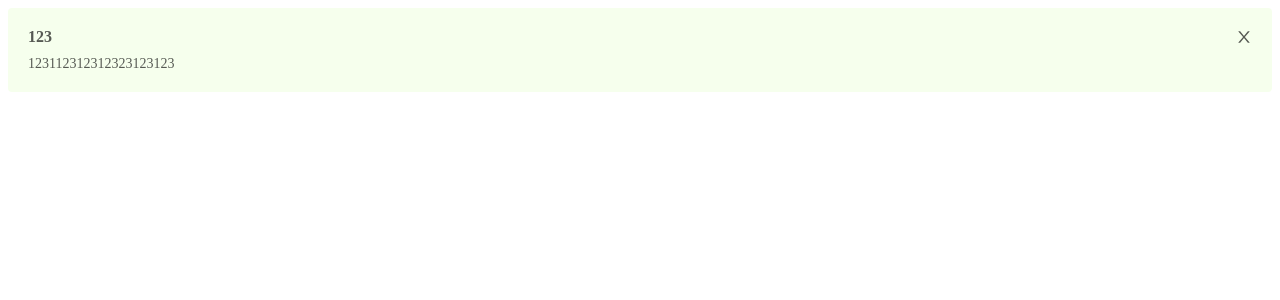
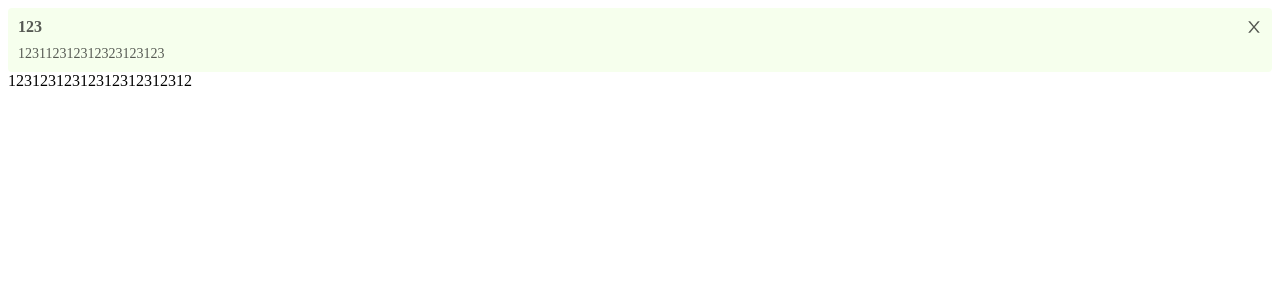
Before and after one commit to MyPrototypeWhat/toy-uiDesign, a React app: page / in a window 1280 px wide. Shown: the top 300 px of the page. Built offline with nearby package versions, Linux system fonts and the light colour scheme.

Commit message:
updateAlert17.02

```diff
--- a/src/App.js
+++ b/src/App.js
@@ -4,7 +4,10 @@ class App extends Component {
   render() {
     return (
       <Fragment>
-        <Alert closed={true} title='123' text='123112312312323123123'/>
+        <Alert closed={true} title='123' text='123112312312323123123' closeTrans={true}/>
+        <div>
+          12312312312312312312312
+        </div>
       </Fragment>
     );
   }
--- a/src/components/Alert/index.js
+++ b/src/components/Alert/index.js
@@ -1,2 +1,2 @@
-import {Alert} from './view/Alert';
+import {Alert} from './view/alert';
 export {Alert};
--- a/src/components/Alert/view/alert.js
+++ b/src/components/Alert/view/alert.js
@@ -3,13 +3,14 @@ import './style.less';
 export const Alert=(props)=>{
     const [flage,setFlage]=React.useState(true);
     console.log(flage)
+    const time =props.transTime||300
     return(
         <Fragment>
             {
-                flage?
-                (
+                flage
+                ?(
                     <div className='Chaos-alert Chaos-alert-Container' style={{background:props.backgroundColor,color:props.color}}>
-                        <div className='Chaos-alert'>
+                        <div>
                             {
                                 props.title?
                                 (<div className='Chaos-alert-title'>
@@ -17,11 +18,22 @@ export const Alert=(props)=>{
                                     {
                                         props.closed?
                                         (<span className='Chaos-alert-close' onClick={()=>{
-                                            setFlage(false);
+                                            if(props.closeTrans){
+                                                document.querySelector('.Chaos-alert').className='Chaos-alert alert-exit';
+                                                setTimeout(()=>{
+                                                    setFlage(false);
+                                                },time)
+                                            }else{
+                                                setFlage(false);
+                                            }
                                         }}>
-                                            <svg viewBox="64 64 896 896" data-icon="close" width="1em" height="1em" fill="currentColor" aria-hidden="true">
-                                                <path d="M563.8 512l262.5-312.9c4.4-5.2.7-13.1-6.1-13.1h-79.8c-4.7 0-9.2 2.1-12.3 5.7L511.6 449.8 295.1 191.7c-3-3.6-7.5-5.7-12.3-5.7H203c-6.8 0-10.5 7.9-6.1 13.1L459.4 512 196.9 824.9A7.95 7.95 0 0 0 203 838h79.8c4.7 0 9.2-2.1 12.3-5.7l216.5-258.1 216.5 258.1c3 3.6 7.5 5.7 12.3 5.7h79.8c6.8 0 10.5-7.9 6.1-13.1L563.8 512z"></path>
-                                            </svg>
+                                            {
+                                                props.closeTxt
+                                                ?props.closeTxt
+                                                :(<svg viewBox="64 64 896 896" data-icon="close" width="1em" height="1em" fill="currentColor" aria-hidden="true">
+                                                    <path d="M563.8 512l262.5-312.9c4.4-5.2.7-13.1-6.1-13.1h-79.8c-4.7 0-9.2 2.1-12.3 5.7L511.6 449.8 295.1 191.7c-3-3.6-7.5-5.7-12.3-5.7H203c-6.8 0-10.5 7.9-6.1 13.1L459.4 512 196.9 824.9A7.95 7.95 0 0 0 203 838h79.8c4.7 0 9.2-2.1 12.3-5.7l216.5-258.1 216.5 258.1c3 3.6 7.5 5.7 12.3 5.7h79.8c6.8 0 10.5-7.9 6.1-13.1L563.8 512z"></path>
+                                                </svg>)
+                                            }
                                         </span>)
                                         :null
                                     }
--- a/src/components/Alert/view/style.less
+++ b/src/components/Alert/view/style.less
@@ -5,6 +5,9 @@
     border-radius: 4px;
     color: rgba(0,0,0,0.65);
     font-size:14px;
+    overflow:hidden;
+    transition:all 0.5s cubic-bezier(.78,.14,.15,.86);
+    max-height:1000px;
     .Chaos-alert-title{
         display: flex;
         justify-content: space-between;
@@ -21,3 +24,7 @@
         align-items: center;
     }
 }
+.alert-exit{
+    max-height:0;
+    transition:all 0.3s cubic-bezier(.78,.14,.15,.86);
+}
```
